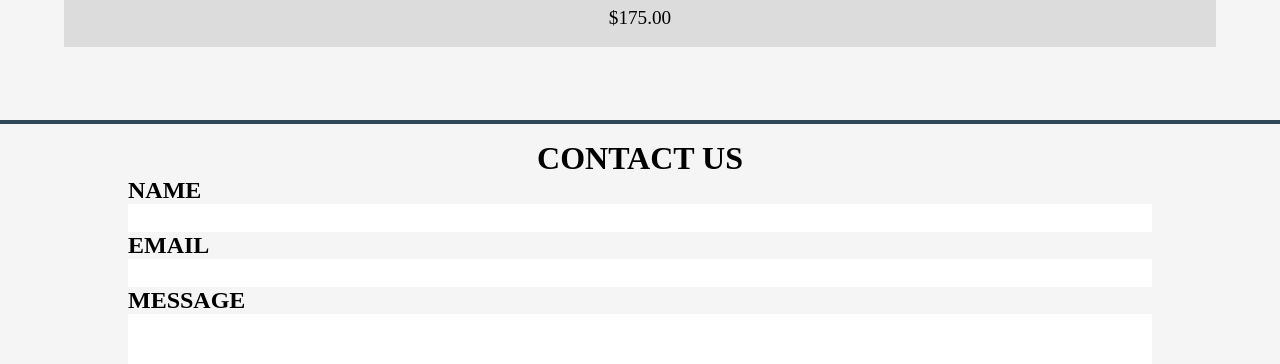
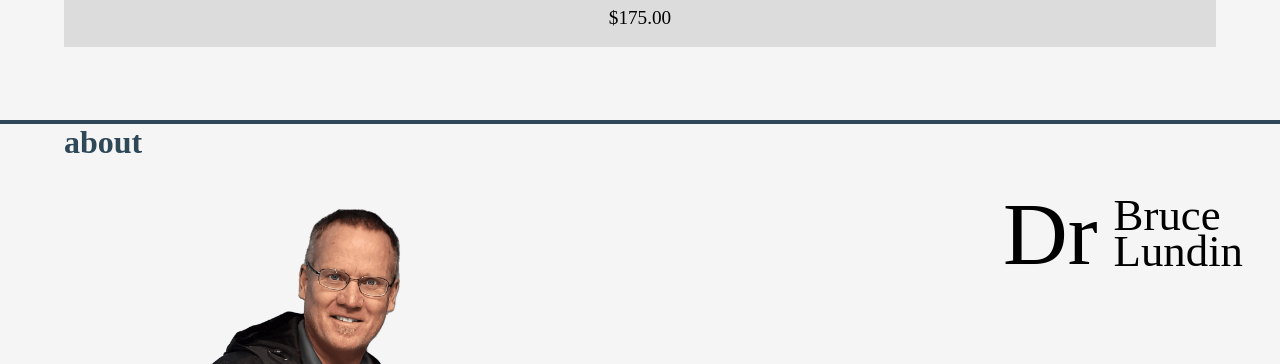
Before and after one commit to Tyler-Lundin/lundin-optometry, a React (Create React App) app: page / in a window 1280 px wide. Shown: the part 1360-1724 px from the top of the page. Built offline with nearby package versions, Linux system fonts and the light colour scheme; a web font is replaced by a local one.

Commit message:
SEO fixes

```diff
--- a/public/index.html
+++ b/public/index.html
@@ -8,13 +8,14 @@
     <meta name="viewport" content="width=device-width, initial-scale=1" />
     <meta name="theme-color" content="#000000" />
     <meta
-      name="Lundin Optometry | Address: 1221 S Hayford Rd, Spokane, WA 99224 | Walmart Vision Center"
-      content="Eye Exams, Optometrist, Eye Doctor, Glasses, Contacts, About Us, Contact Us."
+      name="description"
+      content="Located inside the Walmart Vision Center | 1221 S Hayford Rd, Spokane, WA 99224 | Visit our website fore more info"
     />
+
     <meta content="width=device-width, initial-scale=1, shrink-to-fit=no" name="viewport">
     <link rel="stylesheet" href="https://use.typekit.net/jjc3sye.css">
     <script async src="https://www.google.com/recaptcha/api.js"></script>
-    <title>Lundin Optometry</title>
+    <title>Lundin Optometry || Spokane, WA  || Eye Exam for $100</title>
 
   </head>
 
--- a/src/components/ContactForm.js
+++ b/src/components/ContactForm.js
@@ -105,6 +105,8 @@ S.Input = styled.input`
 S.Label = styled.h2`
     font-family: 'roboto-condensed';
     text-align: left;
+    color: ${C.Secondary};
+
 `
 S.NameSection = styled.div`
     display: grid;
--- a/src/components/Logo.js
+++ b/src/components/Logo.js
@@ -30,7 +30,7 @@ S.LogoContainer = styled.div`
     margin: auto;
     transition: 250ms;
 `
-S.LogoTop = styled.div`
+S.LogoTop = styled.h1`
     font-weight: bold;
     letter-spacing: 1rem;
     transform: translateX(1%);
@@ -52,7 +52,8 @@ S.LogoTop = styled.div`
     }
 `
 
-S.LogoBottom = styled.div`
+S.LogoBottom = styled.h1`
+    font-weight: 300;
     @media (max-width: 480px) { /* phone */
         font-size: 13vw;
     }
--- a/src/pages/AboutUs.js
+++ b/src/pages/AboutUs.js
@@ -8,7 +8,7 @@ const AboutUs = () => {
     return(
         <S.Background id='AboutUs' >
             <S.AboutUs>
-
+                <S.Heading>about</S.Heading>
                 <S.MainImage>
                     <img src={DrLundinImg} alt='Pic of Dr Lundin'/>
                 </S.MainImage>
@@ -127,6 +127,12 @@ S.AboutContainer = styled.div`
         padding: 2rem;
     }
 `
+S.Heading = styled.h1`
+    font-family: 'le-havre';
+    position: absolute;
+    left: 5%;
+    color: ${C.Secondary};
+`
 S.AboutUs = styled.div`
     width: 100vw;
     min-height: 696px;
--- a/src/pages/ContactUs.js
+++ b/src/pages/ContactUs.js
@@ -11,7 +11,7 @@ const ContactUs = () => {
         <S.Background id='ContactUs'>
             <S.ContactUs>
                 <S.TitleContainer>
-                    <S.Title>CONTACT US</S.Title>
+                    <S.Title>contact</S.Title>
                 </S.TitleContainer>
                 {
                     messageSent ?
@@ -31,7 +31,10 @@ const S = {}
 
 
 S.Title = styled.h1`
-    font-family: 'Bio Sans';
+    font-family: 'le-havre';
+    left: 5%;
+    position: absolute;
+    color: ${C.Secondary};
 `
 S.TitleContainer = styled.div`
     width: 100vw;
@@ -43,6 +46,8 @@ S.ContactUs = styled.div`
     min-height: 696px;
     height: 94.5vh;
     background: whitesmoke;
+    display: grid;
+    grid-template-rows: 30px 1fr;
 `
 
 S.Background = styled.div`
--- a/src/pages/HomePage.js
+++ b/src/pages/HomePage.js
@@ -27,8 +27,8 @@ const HomePage = () => {
       </S.HomePage>
       {/* SECTION 1 */}
       <Information/>
+      <AboutUs/>
       <ContactUs/>
-      <AboutUs/>
     </>
   )
 }
--- a/src/pages/Information.js
+++ b/src/pages/Information.js
@@ -209,7 +209,7 @@ S.Title = styled.h1`
 S.TitleContainer = styled.div`
     padding-top: 1rem;
     position: absolute;
-    left: 3%;
+    left: 5%;
     /* right: 50%;
     transform: translateX(50%); */
 `
```
